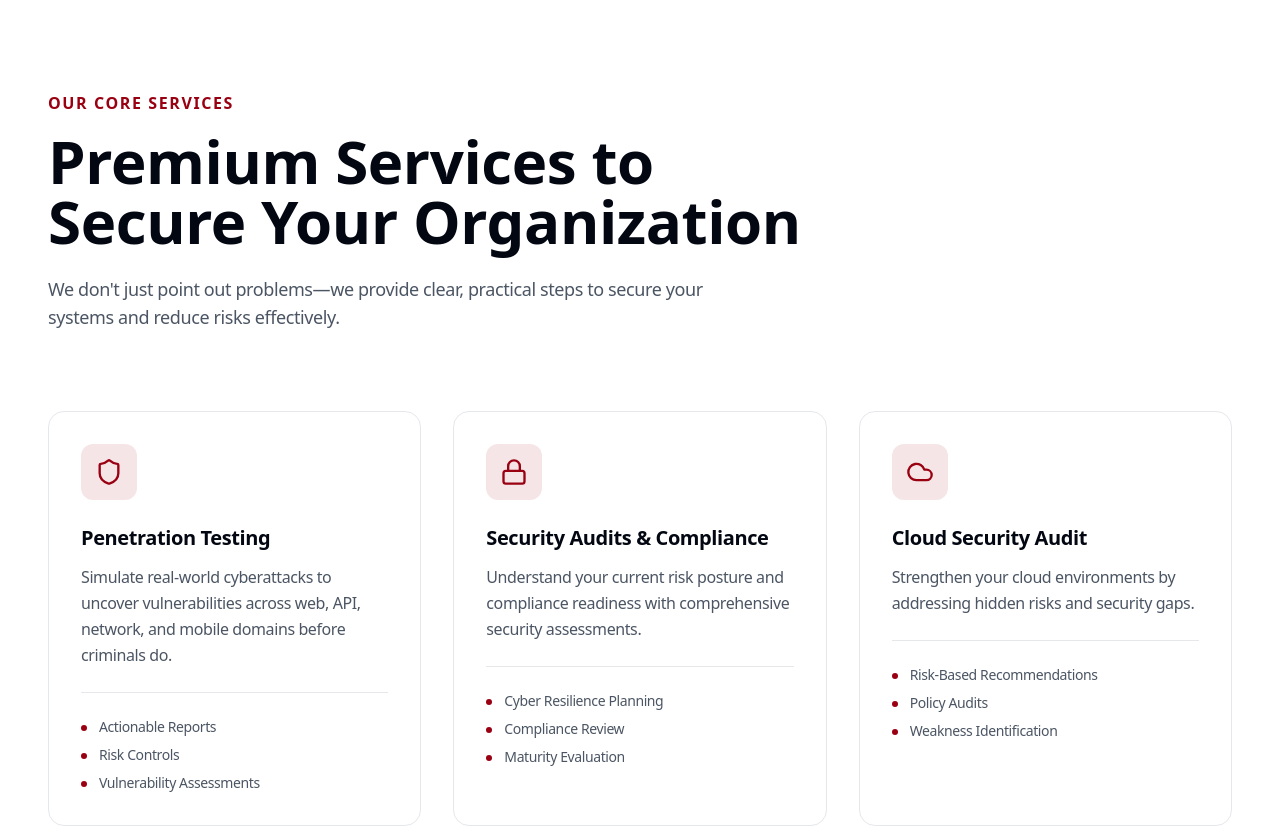
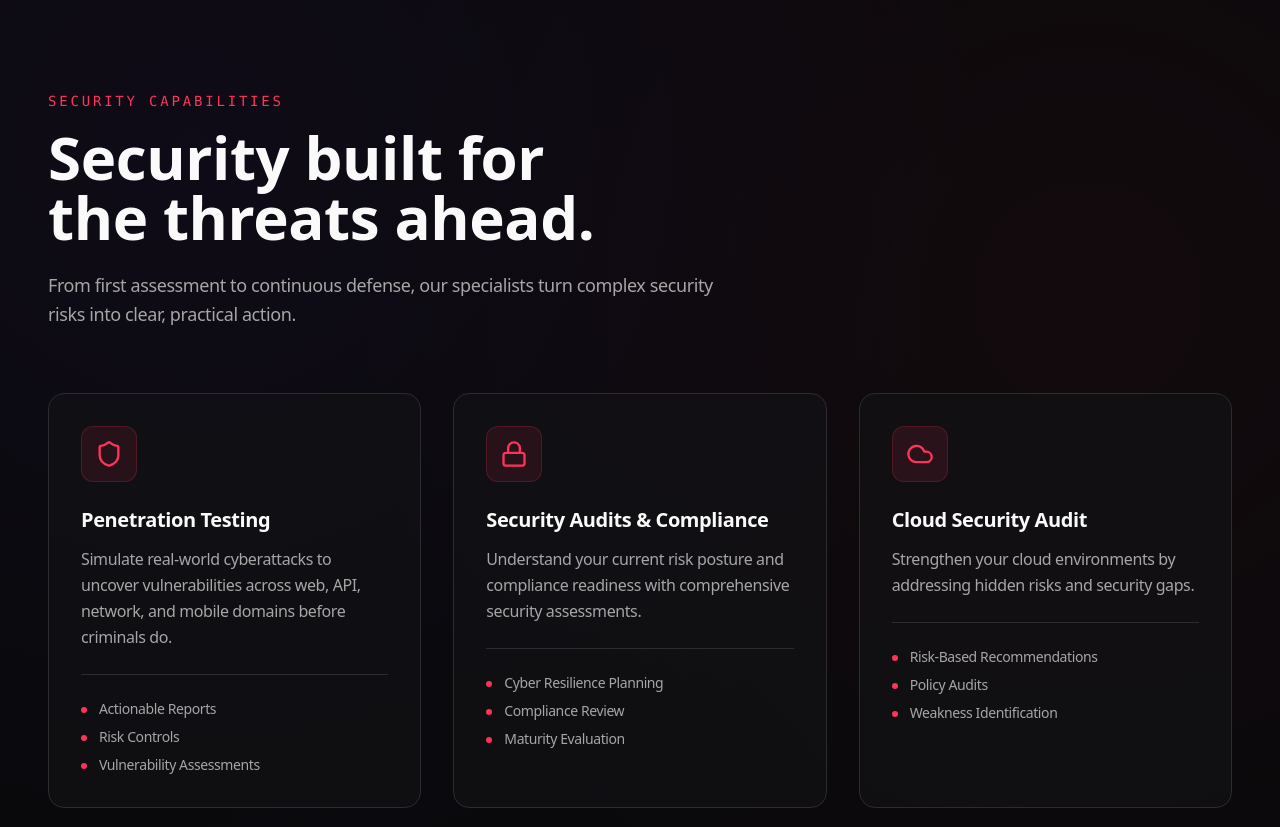
Before and after one commit to Seniorcaptain/v0-cybersafe-solutions, a Next.js app: page / in a window 1280 px wide. Shown: the part 2140-2967 px from the top of the page. Built offline with nearby package versions, Linux system fonts and the light colour scheme; no server answers.

Commit message:
feat: update color scheme and service section text for better UX
Co-authored-by: Seniorcaptain <36276653+Seniorcaptain@users.noreply.github.com>

```diff
--- a/app/page.tsx
+++ b/app/page.tsx
@@ -11,7 +11,7 @@ import { NotificationProvider } from "@/components/notification-system"
 export default function Home() {
   return (
     <NotificationProvider>
-      <div className="min-h-screen bg-white text-gray-900">
+      <div className="min-h-screen bg-background text-foreground">
         <Navigation />
         <HeroSection />
         <LeadMagnetSection />
--- a/components/services-grid.tsx
+++ b/components/services-grid.tsx
@@ -43,18 +43,19 @@ const services = [
 
 export default function ServicesGrid() {
   return (
-    <section className="py-24 bg-white">
-      <div className="max-w-7xl mx-auto px-6 md:px-12">
+    <section id="services" className="relative overflow-hidden bg-background py-24">
+      <div className="absolute inset-0 hero-gradient pointer-events-none opacity-30" />
+      <div className="relative z-10 mx-auto max-w-7xl px-6 md:px-12">
         {/* Section Header */}
-        <div className="mb-20">
-          <p className="text-sm md:text-base font-semibold text-[#990012] uppercase tracking-widest mb-4">
-            Our Core Services
+        <div className="mb-16 max-w-3xl">
+          <p className="mb-4 font-mono text-sm uppercase tracking-[0.2em] text-primary">
+            Security capabilities
           </p>
-          <h2 className="text-4xl md:text-5xl lg:text-6xl font-bold text-gray-950 mb-6 max-w-3xl leading-tight">
-            Premium Services to Secure Your Organization
+          <h2 className="mb-6 text-balance text-4xl font-bold leading-tight text-foreground md:text-5xl lg:text-6xl">
+            Security built for the threats ahead.
           </h2>
-          <p className="text-lg text-gray-600 max-w-2xl">
-            We don't just point out problems—we provide clear, practical steps to secure your systems and reduce risks effectively.
+          <p className="max-w-2xl text-lg leading-relaxed text-muted-foreground">
+            From first assessment to continuous defense, our specialists turn complex security risks into clear, practical action.
           </p>
         </div>
 
@@ -65,22 +66,22 @@ export default function ServicesGrid() {
             return (
               <div
                 key={index}
-                className="group p-8 rounded-2xl border border-gray-200 hover:border-[#990012]/20 hover:bg-gray-50/50 transition-all duration-300"
+                className="group rounded-2xl border border-border bg-card/60 p-8 transition-all duration-300 hover:border-primary/40 hover:bg-card"
               >
                 <div className="mb-6">
-                  <div className="w-14 h-14 rounded-xl bg-[#990012]/10 flex items-center justify-center group-hover:bg-[#990012]/20 transition-colors">
-                    <Icon className="w-7 h-7 text-[#990012]" />
+                  <div className="flex h-14 w-14 items-center justify-center rounded-xl border border-primary/20 bg-primary/10 transition-colors group-hover:bg-primary/20">
+                    <Icon className="h-7 w-7 text-primary" />
                   </div>
                 </div>
 
-                <h3 className="text-xl font-bold text-gray-950 mb-3">{service.title}</h3>
-                <p className="text-gray-600 mb-6 leading-relaxed">{service.description}</p>
+                <h3 className="mb-3 text-xl font-bold text-foreground">{service.title}</h3>
+                <p className="mb-6 leading-relaxed text-muted-foreground">{service.description}</p>
 
-                <div className="space-y-2 pt-6 border-t border-gray-200">
+                <div className="space-y-2 border-t border-border pt-6">
                   {service.features.map((feature, idx) => (
                     <div key={idx} className="flex items-start gap-3">
-                      <div className="w-1.5 h-1.5 rounded-full bg-[#990012] mt-2 flex-shrink-0" />
-                      <span className="text-sm text-gray-600">{feature}</span>
+                      <div className="mt-2 h-1.5 w-1.5 flex-shrink-0 rounded-full bg-primary" />
+                      <span className="text-sm text-muted-foreground">{feature}</span>
                     </div>
                   ))}
                 </div>
```
